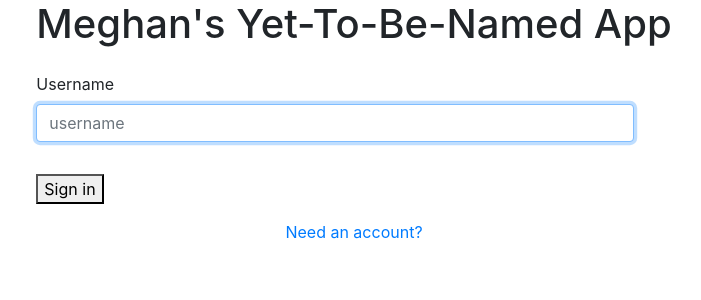
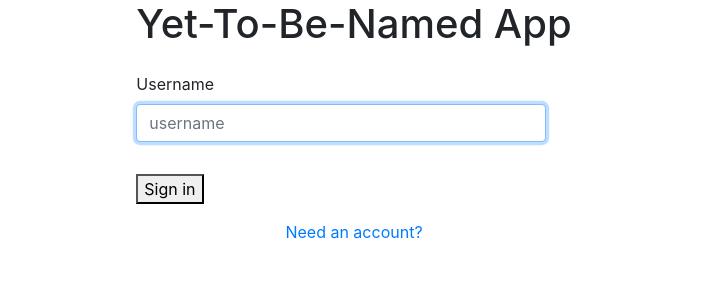
Before and after one commit to MegSemrad/nss-MeghanSemrad-Capstone1, a React (Create React App) app: page /login in a window 1280 px wide. Shown: the top 300 px of the page, without its empty margins (286-987 px from the left). Built offline with nearby package versions, Linux system fonts and the light colour scheme.

Commit message:
homepage

```diff
--- a/src/components/ApplicationViews.js
+++ b/src/components/ApplicationViews.js
@@ -0,0 +1,13 @@
+import React from "react";
+import { Route } from "react-router-dom";
+import { Home } from "./Home";
+
+export const ApplicationViews = () => {
+    return (
+        <>
+            <Route exact path="/">
+                <Home />
+            </Route>
+        </>
+    )
+}
--- a/src/components/Home.js
+++ b/src/components/Home.js
@@ -0,0 +1,9 @@
+import React from "react";
+
+export const Home = () => {
+    return (
+    <>
+        <h2>Home Page</h2>
+    </>
+    )
+};
--- a/src/components/PatientApp.js
+++ b/src/components/PatientApp.js
@@ -1,7 +1,7 @@
 import React from "react";
 import { Route, Redirect } from "react-router-dom";
 import { NavBar } from "./nav/NavBar";
-// import { ApplicationViews } from "./ApplicationViews";
+import { ApplicationViews } from "./ApplicationViews";
 import { Login } from "./auth/Login";
 import { Register } from "./auth/Register";
 import "./PatientApp.css";
@@ -14,7 +14,7 @@ export const PatientApp = () => (
           return (
             <>
               <NavBar />
-              {/* <ApplicationViews /> */}
+              <ApplicationViews />
             </>
           );
         } else {
--- a/src/components/auth/Login.js
+++ b/src/components/auth/Login.js
@@ -38,7 +38,7 @@ export const Login = props => {
 
             <section>
                 <form className="form--login" onSubmit={handleLogin}>
-                    <h1>Meghan's Yet-To-Be-Named App</h1>
+                    <h1>Yet-To-Be-Named App</h1>
                     <fieldset>
                         <label htmlFor="inputEmail"> Username </label>
                         <input ref={username} type="text"
--- a/src/components/auth/Register.js
+++ b/src/components/auth/Register.js
@@ -55,7 +55,7 @@ export const Register = (props) => {
             </dialog>
 
             <form className="form--login" onSubmit={handleRegister}>
-                <h1 className="h3 mb-3 font-weight-normal">Meghan's Yet-To-Be-Named App</h1>
+                <h1 className="h3 mb-3 font-weight-normal">Yet-To-Be-Named App</h1>
                 <fieldset>
                     <label htmlFor="username"> Username </label>
                     <input ref={username} type="text"
```
